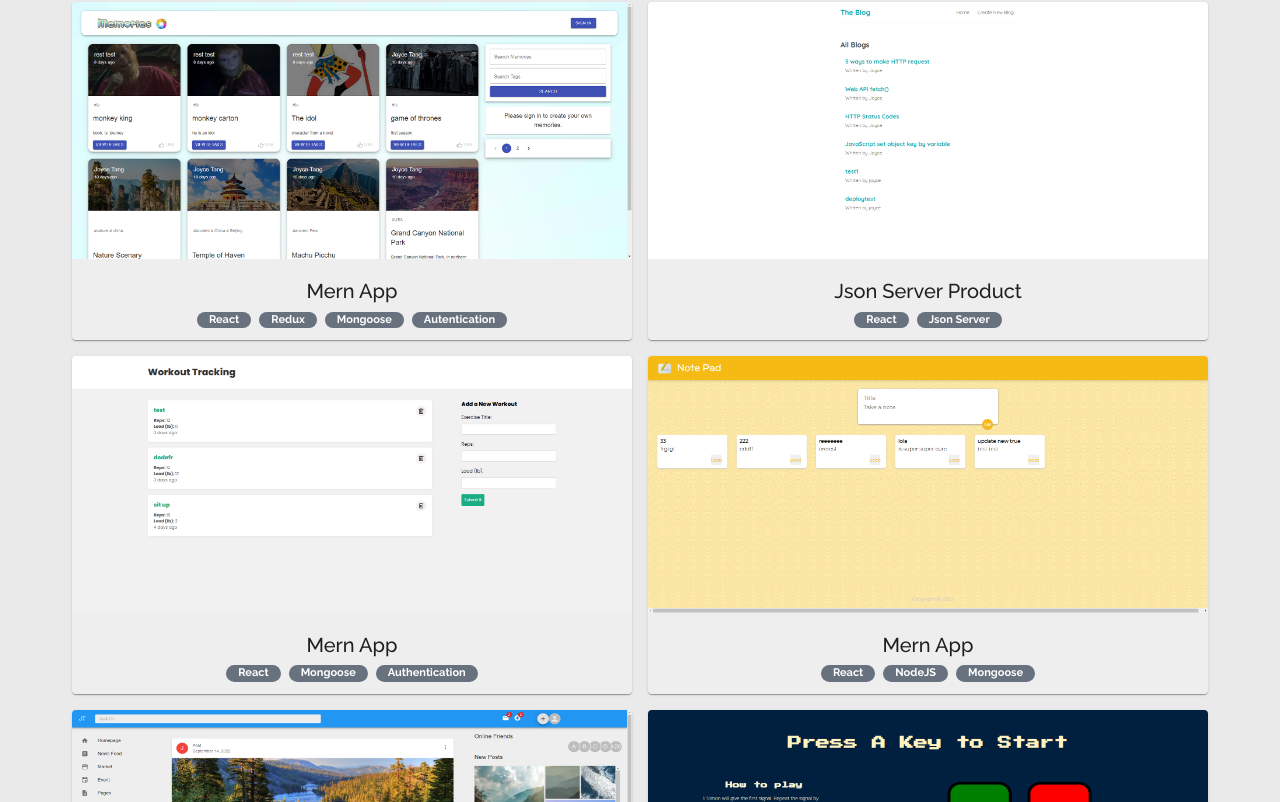
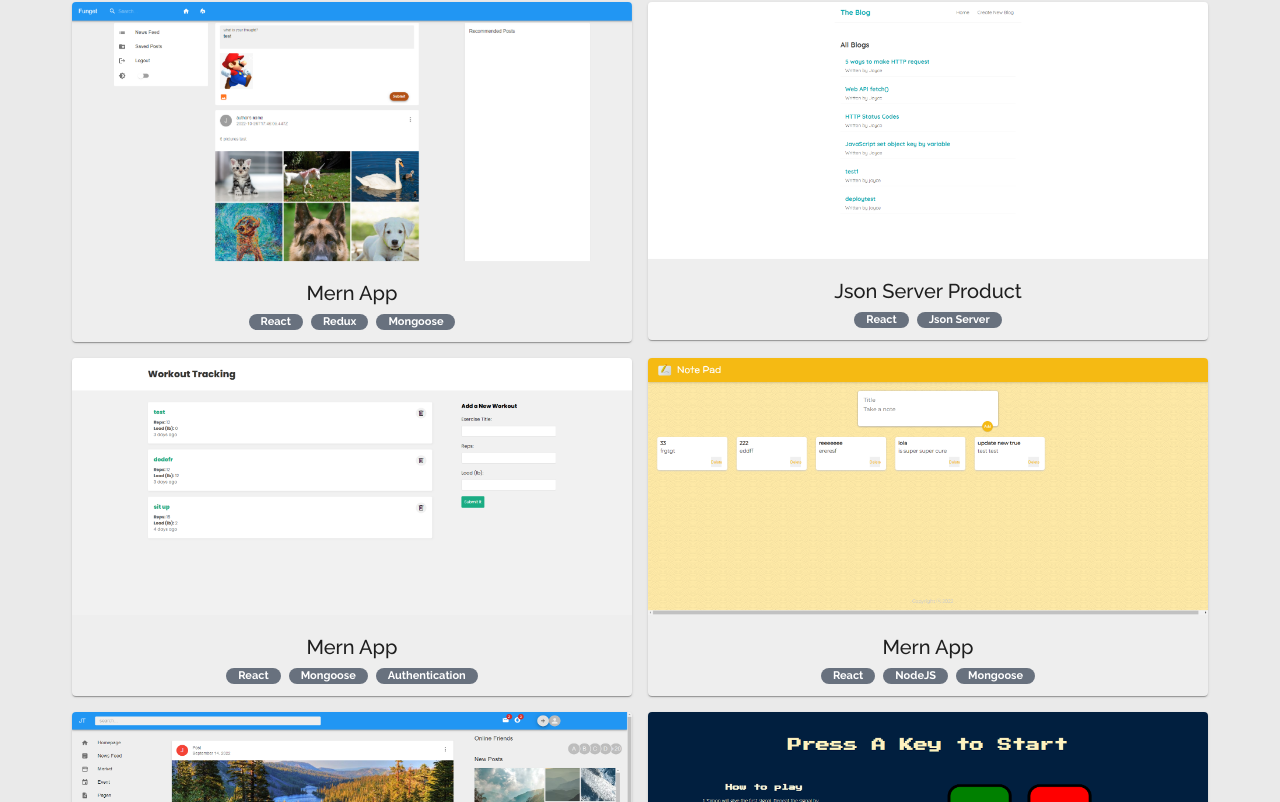
Before and after one commit to joycethh/portflio, a React (Create React App) app: page / in a window 1280 px wide. Shown: the part 1899-2701 px from the top of the page. Built offline with nearby package versions, Linux system fonts and the light colour scheme.

Commit message:
update project data

```diff
--- a/src/projects/ProjectsData.js
+++ b/src/projects/ProjectsData.js
@@ -1,4 +1,4 @@
-import memory from "../images/memory.png";
+import funget from "../images/funget.png";
 import workout from "../images/workout.png";
 import blog from "../images/blog.png";
 import note from "../images/note.png";
@@ -10,12 +10,12 @@ import simongame from "../images/simongame.png";
 const projectData = [
   {
     title: "Mern App",
-    label: ["React", "Redux", "Mongoose ", "Autentication"],
+    label: ["React", "Redux", "Mongoose "],
     description:
-      "A social media web app using CRUD princinples that allows users to create, update and delete posts. ",
-    image: memory,
-    siteLink: "https://share-memory-monent.netlify.app",
-    codeLink: "https://github.com/joycethh/memory-server.git",
+      "This app features supporting multiple images upload. Following CRUD princinples, the app allows user to create and delete posts. More functions are on the way. ",
+    image: funget,
+    siteLink: "https://funget-social.netlify.app/",
+    codeLink: "https://github.com/joycethh/mui-practice",
   },
   {
     title: "Json Server Product",
@@ -60,6 +60,15 @@ const projectData = [
     siteLink: "https://joycethh.github.io/project-simon-game/",
     codeLink: "https://github.com/joycethh/project-simon-game",
   },
+  //  {
+  //     title: "Memory",
+  //     label: ["React", "Redux", "Mongoose "],
+  //     description:
+  //       "A social media web app using CRUD princinples that allows users to create, update and delete posts.  ",
+  //     image: funget,
+  //     siteLink: "https://share-memory-monent.netlify.app",
+  //     codeLink: "https://github.com/joycethh/memory-server.git",
+  //   },
   // {
   //   title: "Drum Kit",
   //   label: ["HTML ", "CSS ", "JavaScript"],
```
Also changed, not shown: src/images/funget.png (added).
